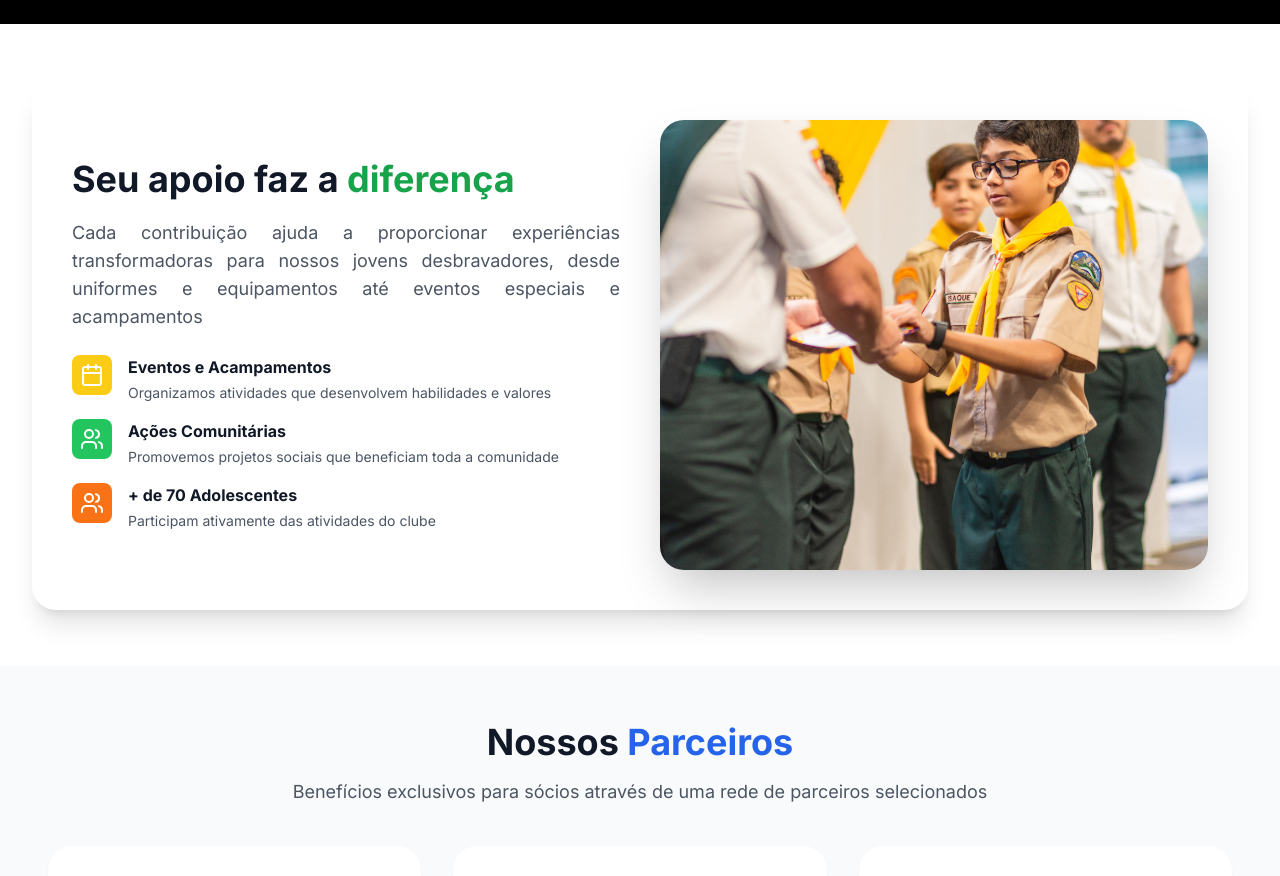
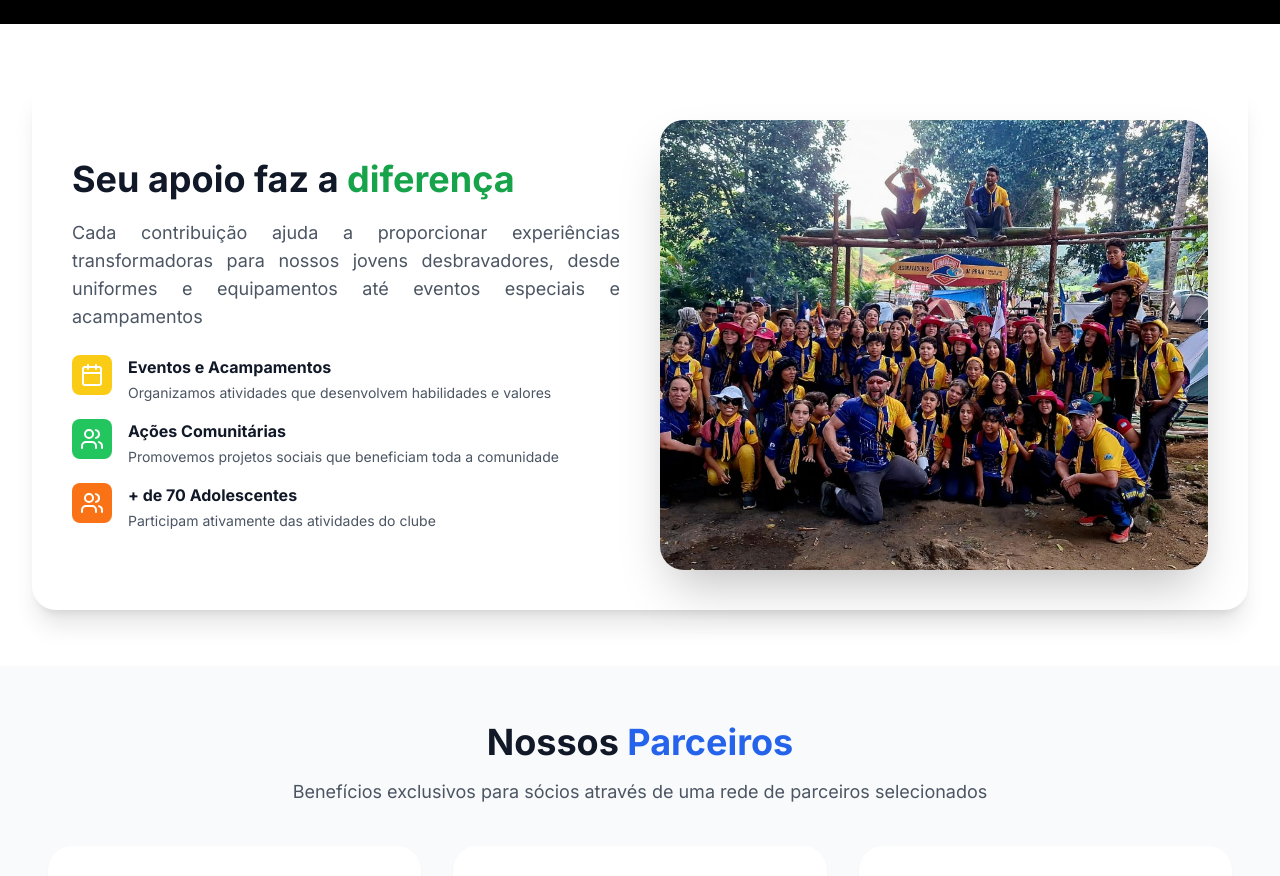
Before and after one commit to rmartinsjj/sitedesbravador, a React (Vite) app: page / in a window 1280 px wide. Shown: the part 840-1716 px from the top of the page. Built offline with nearby package versions, Linux system fonts and the light colour scheme.

Commit message:
Updated App.tsx

```diff
--- a/src/App.tsx
+++ b/src/App.tsx
@@ -676,7 +676,7 @@ function App() {
 
               <div>
                 <img
-                  src="/momentos-especiais/20set2025-batismo-desbravadores-057 (1) copy.jpg"
+                  src="/momentos-especiais/WhatsApp Image 2025-08-20 at 17.42.38 (3) copy.jpeg"
                   alt="Desbravadores em ação"
                   className="rounded-3xl shadow-2xl w-full h-[300px] sm:h-[400px] lg:h-[450px] object-cover"
                 />
```
